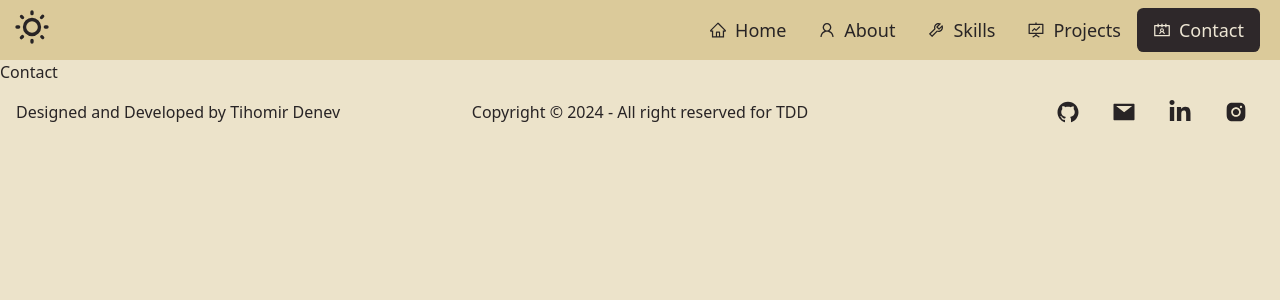
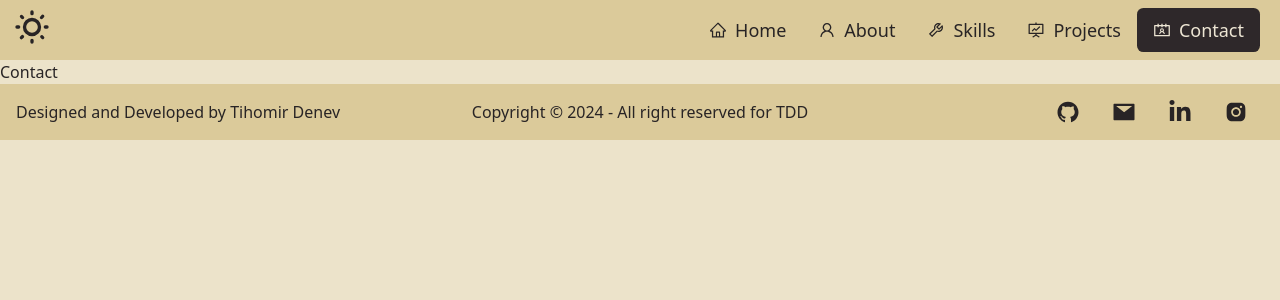
Before and after one commit to TihomirDenev/My-PortFolio, a React (Vite) app: page /contact in a window 1280 px wide. Shown: the top 300 px of the page. Built offline with nearby package versions, Linux system fonts and the light colour scheme.

Commit message:
Add bg-base in Footer

```diff
--- a/src/components/Footer/Footer.jsx
+++ b/src/components/Footer/Footer.jsx
@@ -3,7 +3,7 @@ import { FaLinkedinIn } from 'react-icons/fa6';
 
 export default function Footer() {
   return (
-    <footer className='flex justify-between items-center w-full p-4'>
+    <footer className='flex justify-between items-center w-full p-4 bg-base-300'>
       <h3 className='flex-1 text-left'>
         Designed and Developed by Tihomir Denev
       </h3>
```
